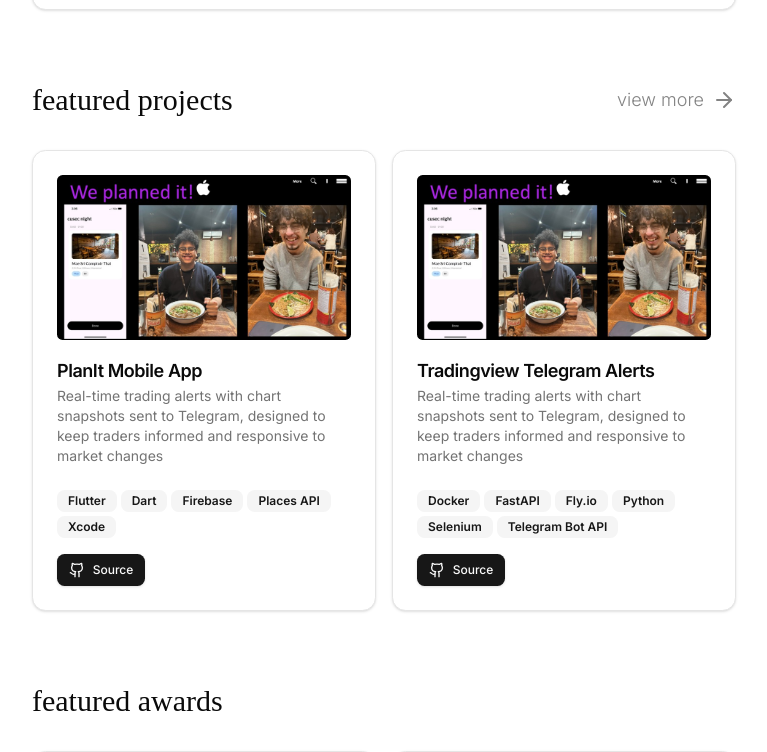
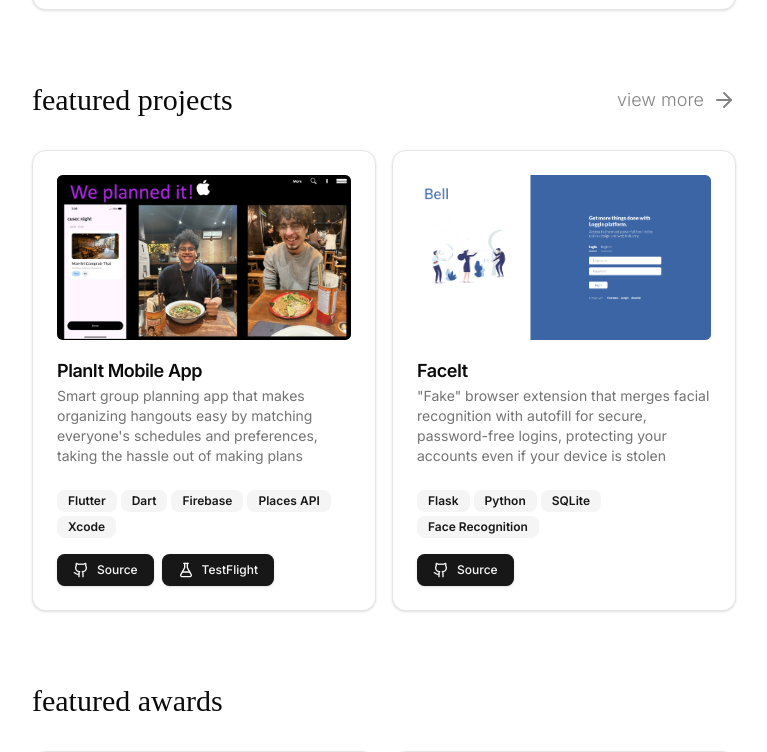
Before and after one commit to DekyCS/personal-portfolio, a React (Vite) app: page / in a window 1280 px wide. Shown: the part 696-1448 px from the top of the page, without its empty margins (256-1023 px from the left). Built offline with nearby package versions, Linux system fonts and the light colour scheme; a web font is replaced by a local one.

Commit message:
add a few projects

```diff
--- a/src/components/project-card.jsx
+++ b/src/components/project-card.jsx
@@ -9,17 +9,19 @@
 import { AspectRatio } from "@/components/ui/aspect-ratio"
 import { Badge } from "@/components/ui/badge"
 import { Button } from '@/components/ui/button'
-import { Github } from 'lucide-react';
+import { Github, FlaskConical } from 'lucide-react';
 
 export default function ProjectCard({ project }) {
     return (
         <Card className='w-full'>
             <CardHeader>
                 <AspectRatio ratio={16/9}>
-                    <img
-                    src={project.image}
-                    alt={project.title}
-                    className='rounded-sm object-cover w-full h-full'/>
+                    <a href={project.imageLink} target="_blank" rel="noopener noreferrer">
+                        <img
+                        src={project.image}
+                        alt={project.title}
+                        className='rounded-sm object-cover w-full h-full'/>
+                    </a>
                 </AspectRatio>
                 <CardTitle className='pt-4'>{project.title}</CardTitle>
                 <CardDescription>{project.description}</CardDescription>
@@ -30,9 +32,26 @@
                     <Badge variant="secondary">{tag}</Badge>
                     ))}
                 </div>
-                <Button className='mt-4 w-22 h-8 text-xs cursor-pointer'>
-                    <Github /> Source
-                </Button>
+                <div>
+                <div className="flex flex-wrap gap-2">
+                    {project.buttons.map((button) => (
+                        <Button className='mt-4 h-8 text-xs cursor-pointer'>
+                            {button.type === "github" ? (
+                                <a href={button.link} target="_blank" rel="noopener noreferrer" className="flex">
+                                    <Github className="mr-2" />
+                                    Source
+                                </a>
+                                ) : button.type === "testflight" ? (
+                                    <a href={button.link} target="_blank" rel="noopener noreferrer" className="flex">
+                                    <FlaskConical className="mr-2" />
+                                    TestFlight
+                                </a>
+                                ) : null
+                            }
+                        </Button>
+                    ))}
+                </div>
+                </div>
             </CardContent>
         </Card>
     );
--- a/src/pages/home.jsx
+++ b/src/pages/home.jsx
@@ -21,6 +21,7 @@
 import planit from '@/assets/planit.jpg'
 import bellWinner from "@/assets/bell_winner.jpg"
 import vanierWinner from "@/assets/vanier_winner.jpg"
+import faceit from '@/assets/faceit.png'
 
 
 
@@ -53,16 +54,32 @@
         {
           "image": planit,
           "title": "PlanIt Mobile App",
-          "description": "Real-time trading alerts with chart snapshots sent to Telegram, designed to keep traders informed and responsive to market changes",
+          "description": "Smart group planning app that makes organizing hangouts easy by matching everyone's schedules and preferences, taking the hassle out of making plans",
           "tags": ["Flutter", "Dart", "Firebase", "Places API", "Xcode"],
-          "source": "https://github.com/tedawf/tradingview-telegram-alerts"
+          "imageLink": "https://github.com/SaidBecerra/planit",
+          "buttons": [
+            {
+              "type": "github",
+              "link": "https://github.com/SaidBecerra/planit"
+            },
+            {
+              "type": "testflight",
+              "link": "https://testflight.apple.com/join/5EPuyFGF"
+            }
+          ]
         },
         {
-          "image": planit,
-          "title": "Tradingview Telegram Alerts",
-          "description": "Real-time trading alerts with chart snapshots sent to Telegram, designed to keep traders informed and responsive to market changes",
-          "tags": ["Docker", "FastAPI", "Fly.io", "Python", "Selenium", "Telegram Bot API"],
-          "source": "https://github.com/tedawf/tradingview-telegram-alerts"
+          "image": faceit,
+          "title": "FaceIt",
+          "description": "\"Fake\" browser extension that merges facial recognition with autofill for secure, password-free logins, protecting your accounts even if your device is stolen",
+          "tags": ["Flask", "Python", "SQLite", "Face Recognition"],
+          "imageLink": "https://github.com/DekyCS/geekfest",
+          "buttons": [
+            {
+              "type": "github",
+              "link": "https://github.com/DekyCS/geekfest"
+            }
+          ]
         }
       ];
 
```
Also changed, not shown: src/assets/faceit.png (added), src/components/view-more.jsx (line endings or trailing spaces).
